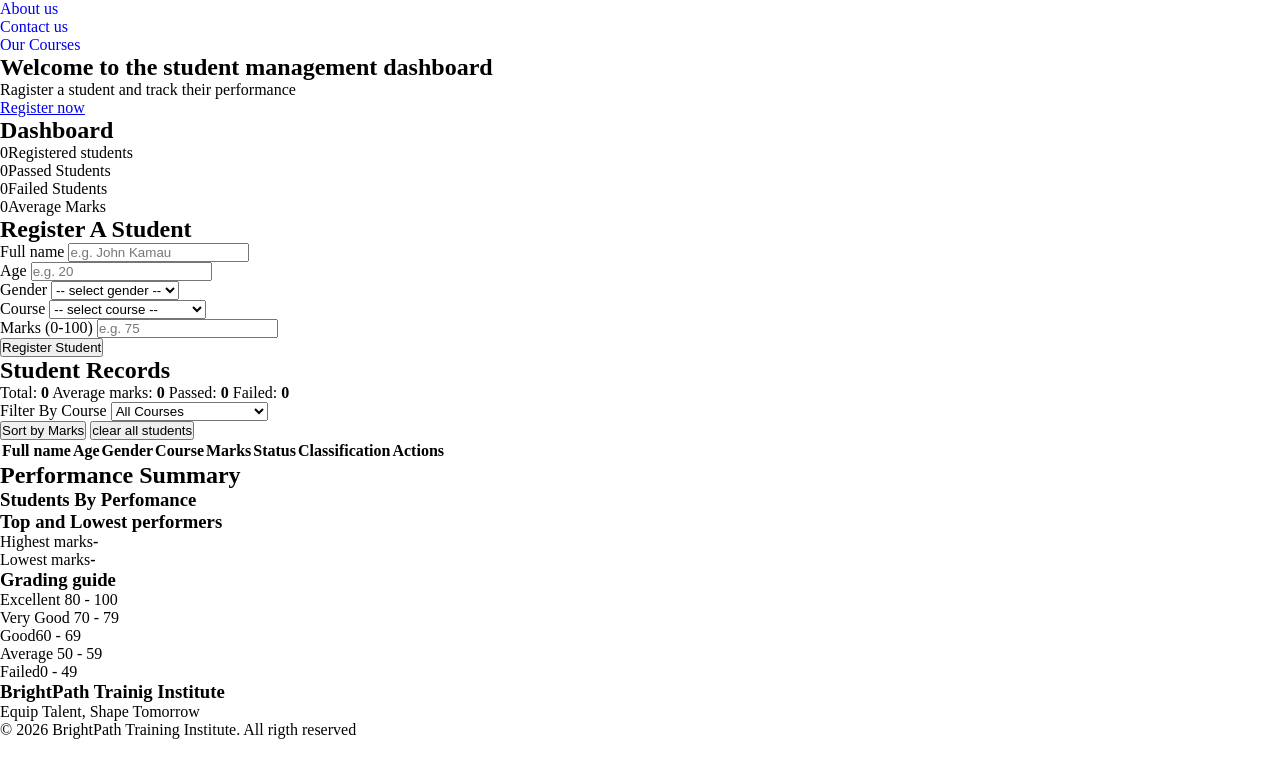
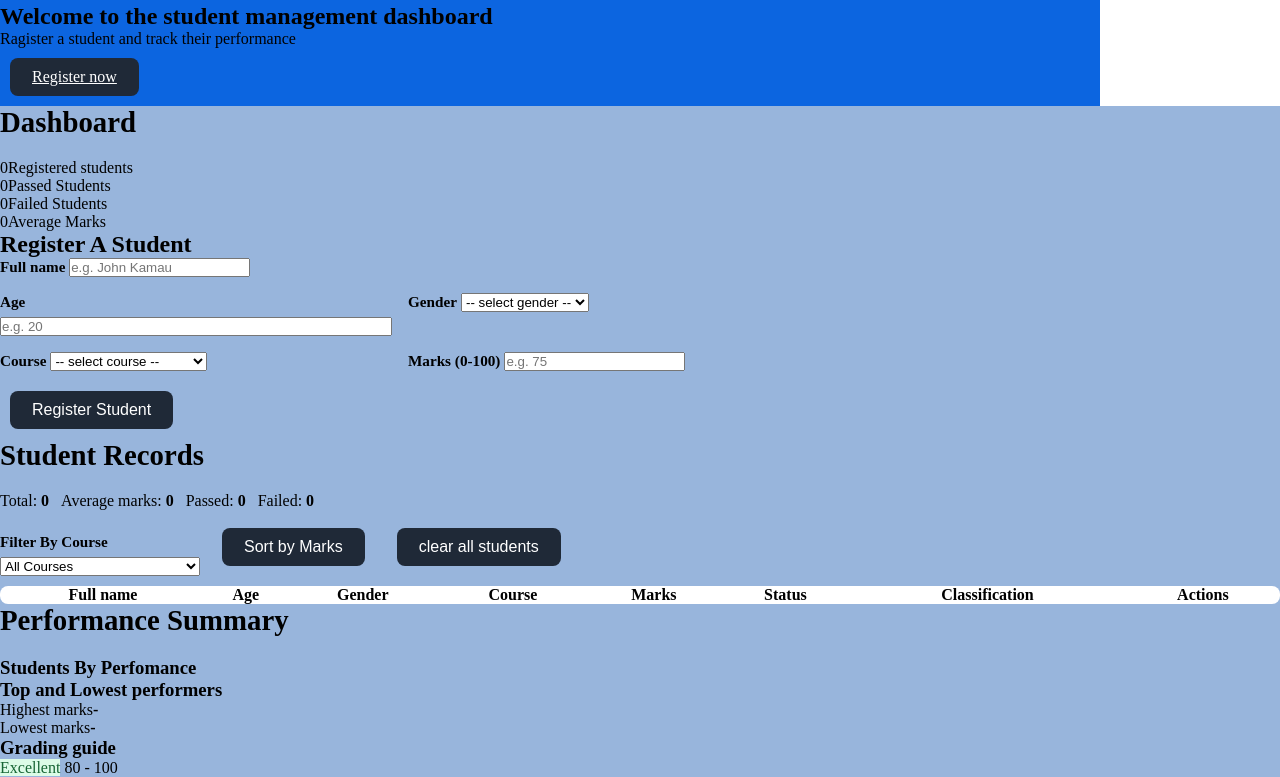
Before and after one commit to jtrevor08/Student-management, a plain HTML site: page index.html in a window 1280 px wide. Shown: the part 75-852 px from the top of the page. Before the commit the page ends 814 px from the top, so only its background shows below. Drawn offline with Linux system fonts and the light colour scheme.

Commit message:
😭😭

```diff
--- a/index.html
+++ b/index.html
@@ -10,8 +10,8 @@
     <link rel="stylesheet" href="style.css" />
     <header class="header">
       <div class="container">
-        <h1>WELCOME <span>TO THE WESITE</span></h1>
-        <nav id="mainnav">
+        <h1 class="logo">WELCOME <span>TO THE WEBSITE</span></h1>
+        <nav id="mainNav" class="mainnav">
           <ul>
             <li>
               <a href="index.html" class="active" aria-current="page">Home</a>
@@ -79,7 +79,6 @@
                 <option value="">-- select gender --</option>
                 <option value="Female">Female</option>
                 <option value="Male">Male</option>
-                <option value="Non-Binary">Non-Binary</option>
               </select>
             </div>
 
@@ -106,7 +105,7 @@
             </div>
           </div>
           <div id="formMessage" class="message" role="alert"></div>
-          <button type="submit" class="btn-primary">Register Student</button>
+          <button type="submit" class="btn">Register Student</button>
         </form>
       </section>
 
@@ -135,10 +134,10 @@
               <option value="computer packages">Computer Packages</option>
             </select>
           </div>
-          <button type="button" id="sortButton" class="btn-secondary">
+          <button type="button" id="sortButton" class="btn">
             Sort by Marks
           </button>
-          <button type="button" id="clearButton" class="btn-uni">
+          <button type="button" id="clearButton" class="btn">
             clear all students
           </button>
         </div>
--- a/style.css
+++ b/style.css
@@ -14,8 +14,199 @@ nav > ul > li > a {
   text-align: right;
   flex-direction: row;
   text-decoration: none;
+  list-style: none;
 }
 .hero > h2 {
   text-align: center;
   color: black;
 }
+
+.container {
+  width: 100%;
+  max-width: 1100px;
+  margin: 0;
+  padding: 0 20px;
+}
+
+.section {
+  padding-top: 40px;
+  padding-bottom: 10px;
+}
+.section-title {
+  margin-bottom: 20px;
+  font-size: 1.8rem;
+}
+.container-section {
+  background-color: #98b5dc;
+  margin: 0px;
+  box-sizing: border-box;
+}
+
+.header {
+  background: var(--primary-dark);
+  position: fill;
+  top: 0;
+  z-index: 100;
+  box-shadow: 10px;
+}
+.logo {
+  color: #fff;
+  font-family: var(--font-heading);
+  font-size: 1.3rem;
+  font-weight: bold;
+}
+
+.mainnav > ul {
+  display: flex;
+  gap: 6px;
+}
+.mainnav > a {
+  list-style: none;
+  text-decoration: none;
+  display: block;
+  padding: 8px 16px;
+  border-radius: 8px;
+}
+
+.btn {
+  display: inline-block;
+  color: #fff;
+  border: none;
+  border-radius: 8px;
+  padding: 10px 22px;
+  font-size: 1rem;
+  background: #1f2937;
+  margin: 10px;
+}
+.btn:hover {
+  color: #fff;
+  background-color: #d98a06;
+  margin: 15px;
+}
+.container {
+  background-color: #0c65e0;
+  padding: 0px;
+}
+.container > nav > ul > li {
+  align-items: center;
+  background-color: #d98a06;
+  display: flex;
+  color: #fff;
+  list-style: none;
+  margin: 5px;
+  padding: 3px;
+  border-radius: 8px;
+}
+.container > nav > ul > li:hover {
+  background-color: #fff;
+  color: #d98a06;
+  margin: 6px;
+}
+.form-card {
+  max-width: 800px;
+}
+.grid {
+  display: grid;
+  grid-template-columns: 1fr 1fr;
+  gap: 16px;
+  margin-bottom: 8px;
+}
+.group-width {
+  grid-column: 1 / -1;
+}
+.from-group {
+  display: flex;
+  flex-direction: column;
+  margin-bottom: 14px;
+}
+.grid > .from-group {
+  margin-bottom: 0;
+}
+label {
+  font-weight: 600;
+  margin-bottom: 6px;
+  font-size: 0.95rem;
+}
+input > select > textarea {
+  width: 100%;
+  padding: 10px 12px;
+  font-size: 1rem;
+  font-family: inherit;
+  border: 2px solid;
+  border-radius: 8px;
+  background: #fff;
+}
+textarea {
+  resize: vertical;
+}
+.message {
+  padding: 0;
+  border-radius: 8px;
+  margin: 10px 0;
+  font-weight: 600;
+}
+
+.records-summary {
+  display: flex;
+  flex-wrap: wrap;
+  gap: 12px;
+  margin-bottom: 8px;
+}
+.toolbar {
+  display: flex;
+  flex-wrap: wrap;
+  align-items: flex-end;
+  gap: 12px;
+  margin-bottom: 8px;
+  border-radius: 3px;
+}
+.toolbar > .from-group {
+  margin-bottom: 0;
+  min-width: 200px;
+}
+.wrapper {
+  overflow-x: auto;
+  background: #fff;
+  border-radius: 8px;
+}
+.records-table {
+  width: 100%;
+  border-collapse: collapse;
+  min-width: 800px;
+}
+.records-table > th {
+  background-color: #fff;
+  text-align: left;
+  padding: 12px 14px;
+  font-weight: 600;
+}
+.records-table > td {
+  padding: 12px 14px;
+  border-bottom: 1px solid;
+}
+.records-table > tbody tr:hover {
+  background: #eef3ff;
+}
+.excellent {
+  background: #dcfce7;
+  color: #166534;
+}
+.very-good {
+  color: #047857;
+  background: #dcfce7;
+}
+.good {
+  background: #dbeafe;
+  color: #1e40af;
+}
+.average {
+  background: #fef3c7;
+  color: #92400e;
+}
+.failed {
+  background: #fee2e2;
+  color: #b91c1c;
+}
+.muted {
+  color: darkorange;
+}
```
